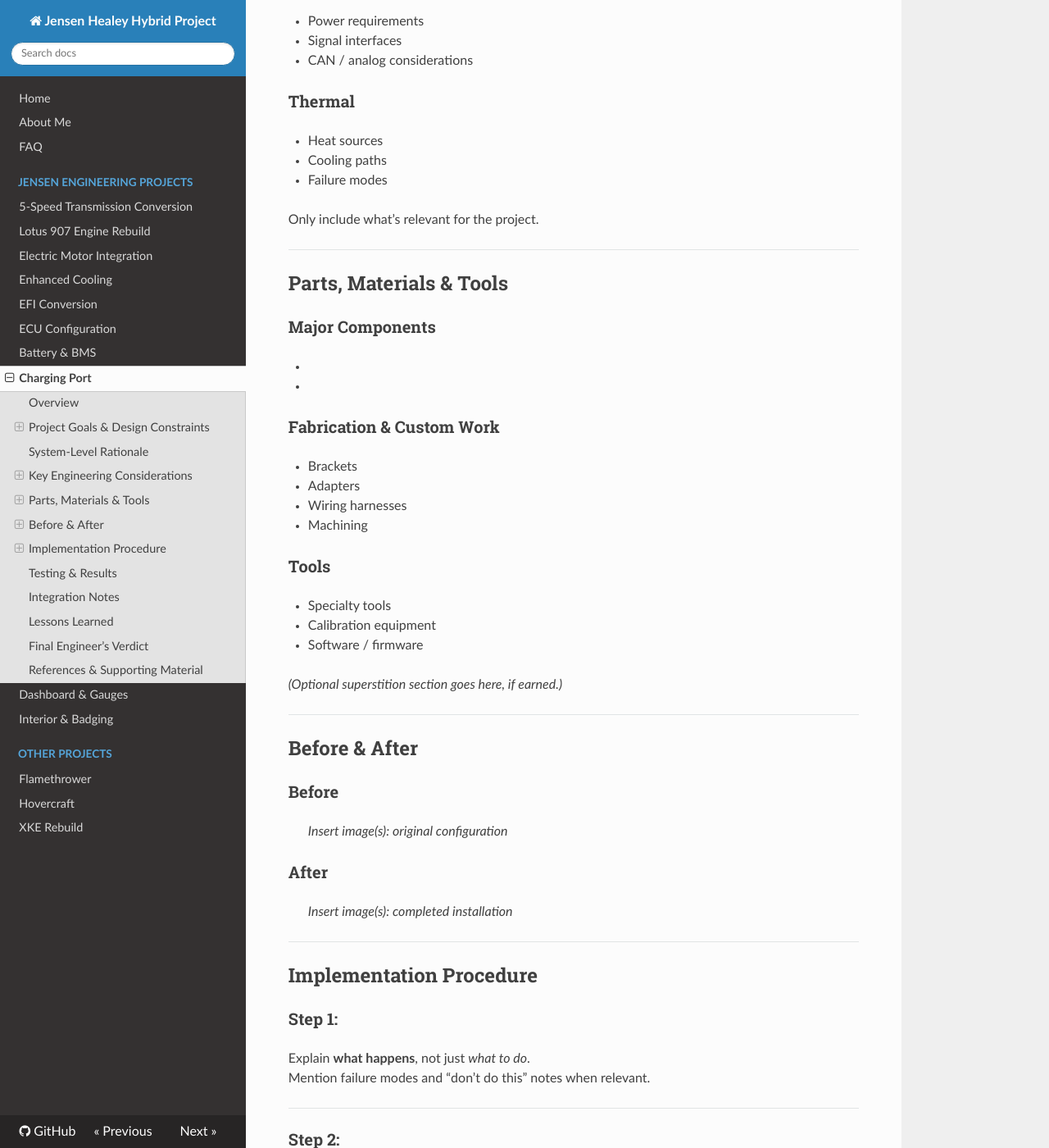
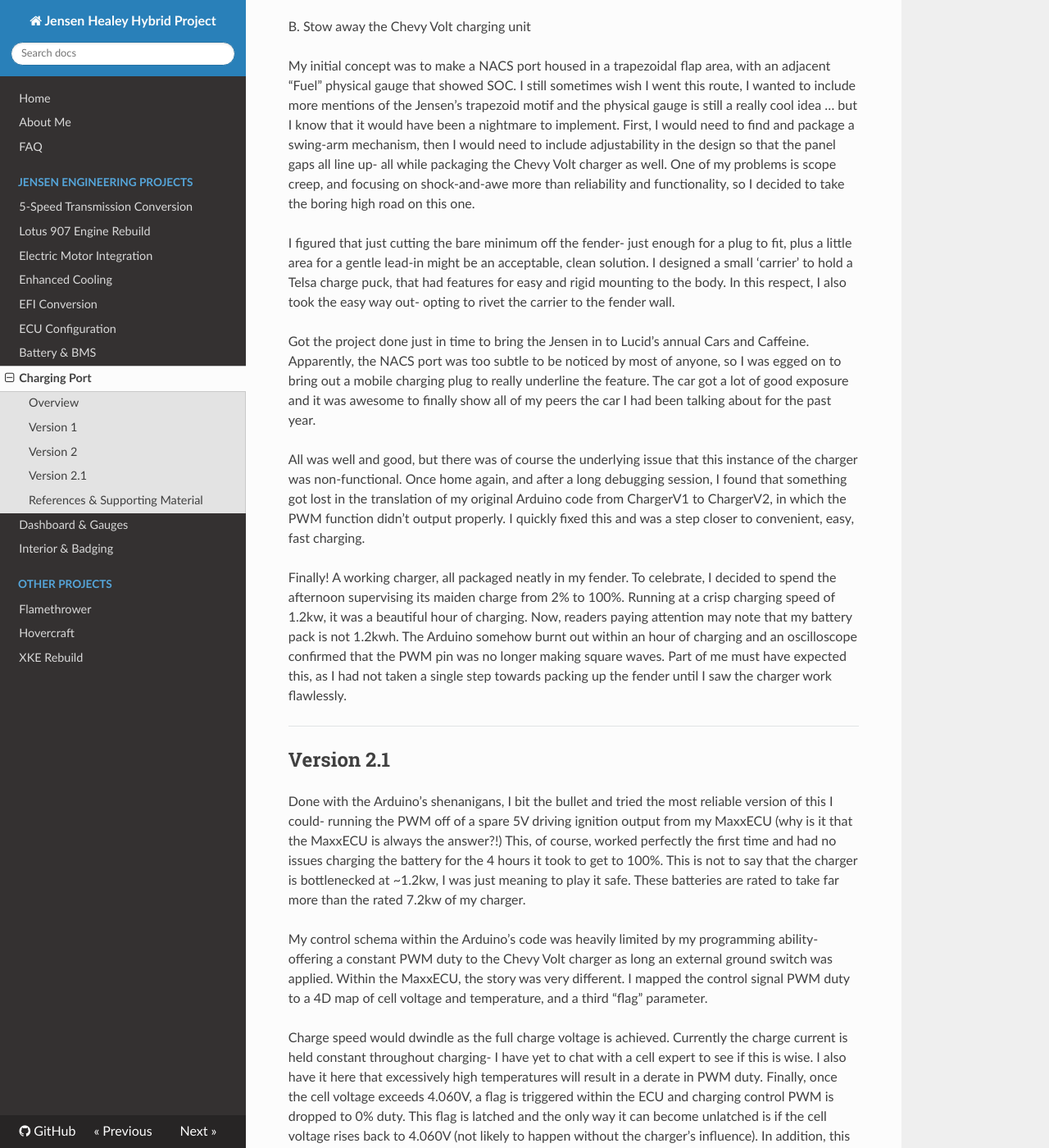
Before and after one commit to ktc3d/JH, an MkDocs documentation site: the page built from docs/charging-port.md, in a window 1280 px wide and 1400 px high, scrolled down 1569 px. Shown: the whole window at 82% size. Built offline with MkDocs 1.6.1, drawn with Linux system fonts in a browser that asks for light colours; nearby versions of some CDN libraries; some of the changed text lies outside the part shown.

Commit message:
Revise charging-port documentation for Version 2
Updated the charging-port documentation to reflect the transition from Version 1 to Version 2, detailing improvements and changes made to the charging system.

```diff
--- a/docs/charging-port.md
+++ b/docs/charging-port.md
@@ -5,194 +5,52 @@
 
 ## Overview
 
-Briefly describe **what this sub-project is** and **why it exists**.
-This should answer, in 2–4 sentences:
-
-- What problem are we solving?
-- Why the factory solution was a compromise
-- Why this change improves the car in the real world
-
-Think: engineering context, not a build diary.
+When I started this project, I had no plans for the Jensen to become a plug-in hybrid. I was still, if you can believe it, holding onto some semblance of Colin Chapman’s “Simplify and add lightness” philosophy, and a charger really didn’t add to any of the sexy-ness of a powerful performance hybrid. To this end, when I first “charged” the Jensen, it was by setting the regen parameter (manually, in the inverter EEPROM serial interface) to be roughly -20 Nm and high-idling the engine with a credit card between the the throttle linkage and the backstop. After doing this for about 30mins, I decided it was time to work a charger into my plans.
 
 ---
 
-## Project Goals & Design Constraints
+## Version 1
+After some research, I found the Gen 2 Chevy Volt charger was fairly compact and cheap, watercooled, and had been sufficiently reverse-engineered by the OpenInverter community. After calling between a number of dismantlers off Car-Part.com, I finally locked down my very own for about $120.
 
-### Goals
-List the concrete outcomes you wanted:
+Funny thing- the Gen 1 Chevy Volt Power Electronics suite was generally air-cooled (save, the charger) and controlled via 500kbps CAN. Then, when it came time to release the Gen 2 Chevy Volt, the team at Chevy opted for watercooled, PWM controlled hardware. Maybe it was for cost, maybe to help fight against noise- I’m not entirely sure, I just know it was a PITA. The trouble is that the control signals for the charger were given in 100Hz 12V PWM, and the feedback signals, such as charger temperature, output voltage, output current, were also outputted in 12V PWM. In order to get 12V PWM, I wired up an Arduino to an Amazon’d FET board and checked the signal output with my oscilloscope.
 
-- Improve X without compromising Y
-- Maintain serviceability
-- Preserve vehicle character
-- Integrate cleanly with existing systems
+Then, I went and bought the necessary HV and LV connectors to output power and communicate. The HV DC out I pinned from the charger-side sealed and shielded HVA280 to a very unsealed and  unshielded Anderson connector. The HV HV AC input I pinned directly to a chopped 120V extension cord. I then stacked my buddies used transmission oil cooler on top, and hooked up a 12V (Amazon’d) water pump to circulate coolant. With all the proper connections and control hardware in order, all that was left to do was a bedroom floor bench test.
 
-### Constraints
-List the realities that shaped the design:
+Now that it has been thoroughly tested to the highest standards, it’s time to hook it up directly to the car. There’s only one “AUX” HV output out of my contactor box (see: didn’t plan for a charger), so when charging, the DCDC had to be disconnected. From there, it was a short matter to hook up a surge protector to an extension cord to power a DC power supply, which provided 12V to the charger PWM supply / water pump and a USB 5V to power the Arduino.
 
-- Space limitations
-- Heat management
-- Weight distribution
-- Parts availability
-- Reversibility (if applicable)
+And with this new setup, I was able to charge! My charging speed was limited by the outlet I was attached to, which put out roughly 1.4kw as long as nobody was grinding, welding, using the air compressor, or microwaving dinner.
 
-This section signals **engineering maturity**.
+
+I continued like this for the next year or so until one day the setup stopped working. It could have been a blown breaker, or a loose wire in the Arduino broken free, but I honestly didn’t care. I'd decided I had enough of this mess of a charging solution. It took forever to set up, looked like a bomb, and was unreliable. No longer would I have to spend 20mins to set up a charger that I constantly had to nurture.
 
 ---
 
-## System-Level Rationale
+## Version 2
 
-Explain *why this approach was chosen* over alternatives.
+Lucid’s Space Concept had clearly not made it to 1970’s West Bromwich, England- and so the Jensen-Healey was burdened with extraordinarily volume between the unibody and the fender. This volume has been used by another member of the Jensen-Healey community to store a dry sump oil reservoir. I planned to use this space to:
 
-Cover topics like:
-- Architecture decisions
-- Tradeoffs made
-- Why certain “obvious” options were rejected
-- How this subsystem interacts with others
+A. House a charge port
 
-This is where you quietly impress other engineers.
+B. Stow away the Chevy Volt charging unit
+
+My initial concept was to make a NACS port housed in a trapezoidal flap area, with an adjacent “Fuel” physical gauge that showed SOC. I still sometimes wish I went this route, I wanted to include more mentions of the Jensen’s trapezoid motif and the physical gauge is still a really cool idea … but I know that it would have been a nightmare to implement. First, I would need to find and package a swing-arm mechanism, then I would need to include adjustability in the design so that the panel gaps all line up- all while packaging the Chevy Volt charger as well. One of my problems is scope creep, and focusing on shock-and-awe more than reliability and functionality, so I decided to take the boring high road on this one.
+
+I figured that just cutting the bare minimum off the fender- just enough for a plug to fit, plus a little area for a gentle lead-in might be an acceptable, clean solution. I designed a small ‘carrier’ to hold a Telsa charge puck, that had features for easy and rigid mounting to the body. In this respect, I also took the easy way out- opting to rivet the carrier to the fender wall.
+
+Got the project done just in time to bring the Jensen in to Lucid’s annual Cars and Caffeine. Apparently, the NACS port was too subtle to be noticed by most of anyone, so I was egged on to bring out a mobile charging plug to really underline the feature. The car got a lot of good exposure and it was awesome to finally show all of my peers the car I had been talking about for the past year.
+
+All was well and good, but there was of course the underlying issue that this instance of the charger was non-functional. Once home again, and after a long debugging session, I found that something got lost in the translation of my original Arduino code from ChargerV1 to ChargerV2, in which the PWM function didn’t output properly. I quickly fixed this and was a step closer to convenient, easy, fast charging.
+
+Finally! A working charger, all packaged neatly in my fender. To celebrate, I decided to spend the afternoon supervising its maiden charge from 2% to 100%. Running at a crisp charging speed of 1.2kw, it was a beautiful hour of charging. Now, readers paying attention may note that my battery pack is not 1.2kwh. The Arduino somehow burnt out within an hour of charging and an oscilloscope confirmed that the PWM pin was no longer making square waves. Part of me must have expected this, as I had not taken a single step towards packing up the fender until I saw the charger work flawlessly.
 
 ---
 
-## Key Engineering Considerations
+## Version 2.1
 
-Break this into subsections as needed:
+Done with the Arduino’s shenanigans, I bit the bullet and tried the most reliable version of this I could- running the PWM off of a spare 5V driving ignition output from my MaxxECU (why is it that the MaxxECU is always the answer?!) This, of course, worked perfectly the first time and had no issues charging the battery for the 4 hours it took to get to 100%. This is not to say that the charger is bottlenecked at ~1.2kw, I was just meaning to play it safe. These batteries are rated to take far more than the rated 7.2kw of my charger.
 
-### Mechanical
-- Packaging
-- Mounting
-- Loads
-- Vibration
+My control schema within the Arduino’s code was heavily limited by my programming ability- offering a constant PWM duty to the Chevy Volt charger as long an external ground switch was applied. Within the MaxxECU, the story was very different. I mapped the control signal PWM duty to a 4D map of cell voltage and temperature, and a third “flag” parameter.
 
-### Electrical / Electronic
-- Power requirements
-- Signal interfaces
-- CAN / analog considerations
-
-### Thermal
-- Heat sources
-- Cooling paths
-- Failure modes
-
-Only include what’s relevant for the project.
-
----
-
-## Parts, Materials & Tools
-
-### Major Components
-- <Component name, spec, source>
-- <Component name, spec, source>
-
-### Fabrication & Custom Work
-- Brackets
-- Adapters
-- Wiring harnesses
-- Machining
-
-### Tools
-- Specialty tools
-- Calibration equipment
-- Software / firmware
-
-*(Optional superstition section goes here, if earned.)*
-
----
-
-## Before & After
-
-### Before
-> *Insert image(s): original configuration*
-
-### After
-> *Insert image(s): completed installation*
-
----
-
-## Implementation Procedure
-
-### Step 1: <Descriptive Step Name>
-
-Explain **what happens**, not just *what to do*.
-Mention failure modes and “don’t do this” notes when relevant.
-
----
-
-### Step 2: <Next Step>
-
-Continue with numbered steps.
-Use humor sparingly, authority generously.
-
----
-
-### Step N: Verification & Validation
-
-- Torque checks
-- Clearance checks
-- Electrical continuity
-- Software sanity checks
-
-This section differentiates tinkering from engineering.
-
----
-
-## Testing & Results
-
-Describe:
-- What was tested
-- How it was tested
-- What improved (qualitative or quantitative)
-
-Include:
-- RPM changes
-- Temperature reductions
-- Noise/vibration improvements
-- Drive impressions
-
-Data beats adjectives.
-
----
-
-## Integration Notes
-
-Document interactions with other systems:
-
-- Cooling system
-- Electrical system
-- Interior ergonomics
-- Service access
-
-This is gold for anyone replicating or reviewing the work.
-
----
-
-## Lessons Learned
-
-Be honest:
-
-- What you would do differently
-- What worked better than expected
-- What looked easy and wasn’t
-
-This builds credibility faster than pretending perfection.
-
----
-
-## Final Engineer’s Verdict
-
-Summarize the **net effect** of the sub-project:
-
-- What problem it solved
-- Why it was worth doing
-- Who this upgrade is *for* (and who it isn’t)
-
-End with confidence, not hype.
-
----
+Charge speed would dwindle as the full charge voltage is achieved. Currently the charge current is held constant throughout charging- I have yet to chat with a cell expert to see if this is wise. I also have it here that excessively high temperatures will result in a derate in PWM duty. Finally, once the cell voltage exceeds 4.060V, a flag is triggered within the ECU and charging control PWM is dropped to 0% duty. This flag is latched and the only way it can become unlatched is if the cell voltage rises back to 4.060V (not likely to happen without the charger’s influence). In addition, this flag triggers the left turn signal light on the Mini Cooper Tach- to indicate to me that the charge session has completed. It’s not a perfect indicator, but it was green.
 
 ## References & Supporting Material
-
-- Datasheets
-- CAD screenshots
-- Wiring diagrams
-- Firmware configs
-- External resources
```
